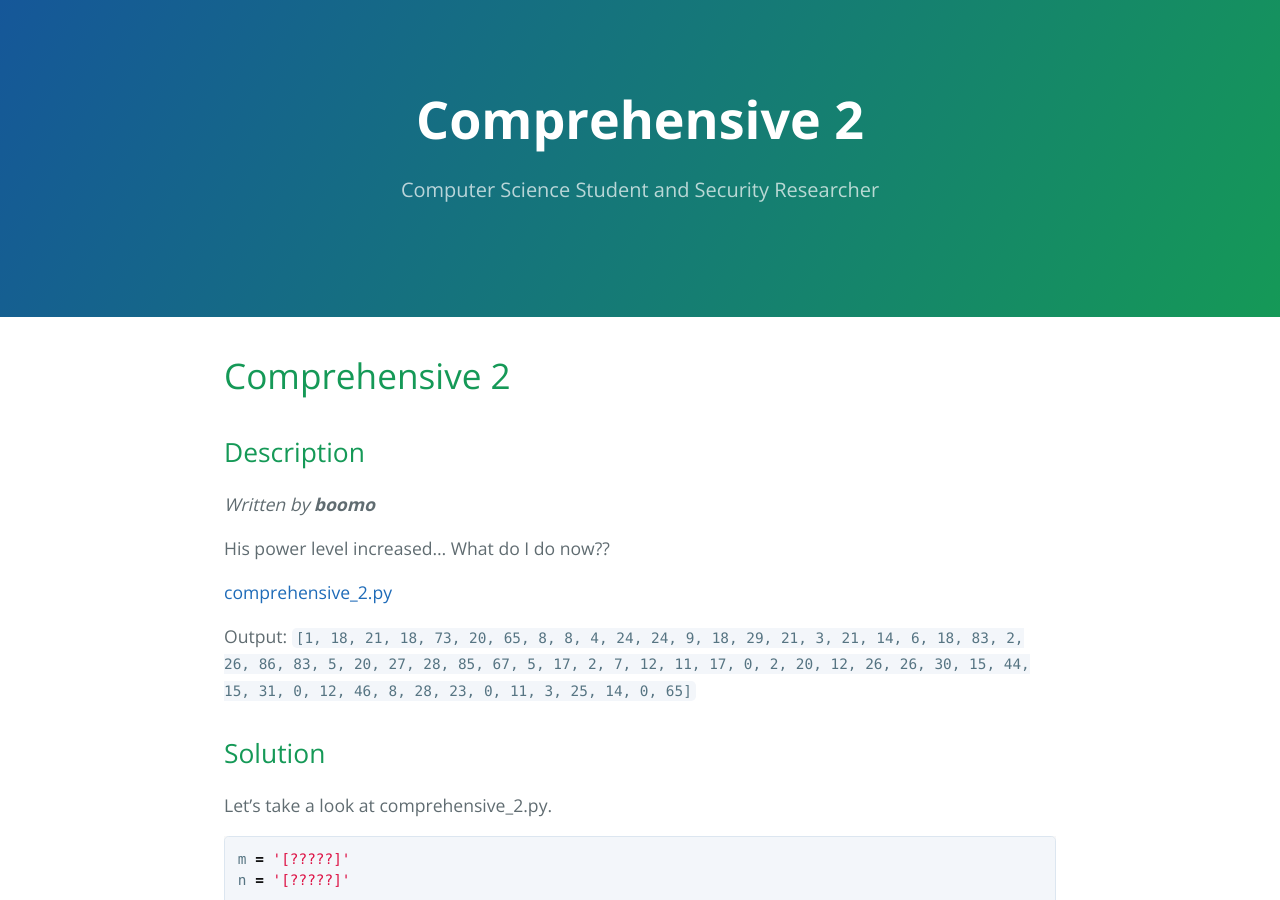
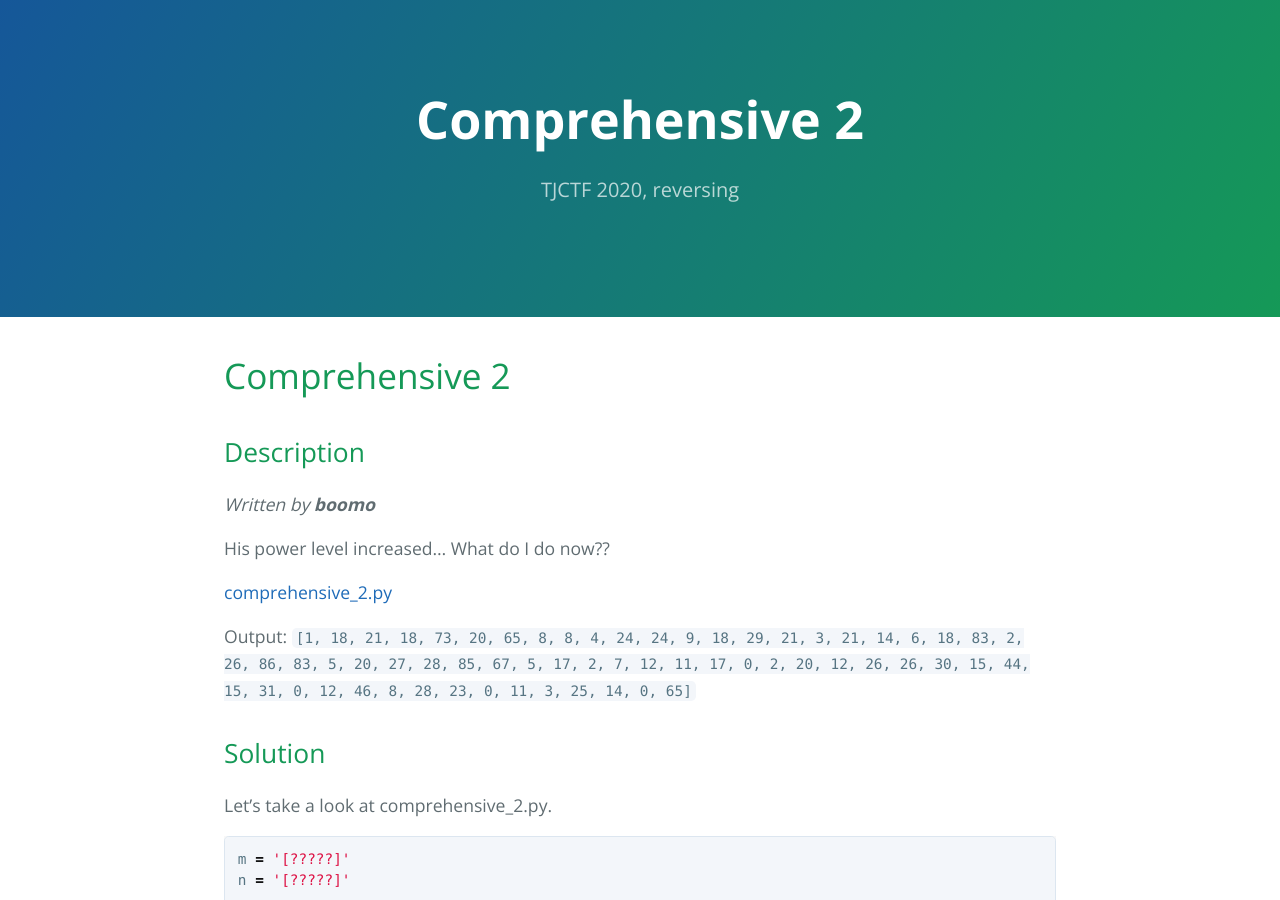
Before and after one commit to AdnanSlef/AdnanSlef.github.io, a Jekyll site: the page built from _posts/2020-05-26-comprehensive.md, in a window 1280 px wide and 900 px high. Built offline with Jekyll 4.4.1, drawn with Linux system fonts in a browser that asks for light colours.

Commit message:
uncomment tag

```diff
--- a/_posts/2020-05-26-comprehensive.md
+++ b/_posts/2020-05-26-comprehensive.md
@@ -3,7 +3,7 @@ layout: writeup
 title: Comprehensive 2
 description: #Comprehensive, not comprehensible.
 categories: [writeups]
-tags: #[TJCTF 2020, reversing]
+tags: [TJCTF 2020, reversing]
 ---
 
 # Comprehensive 2
```
